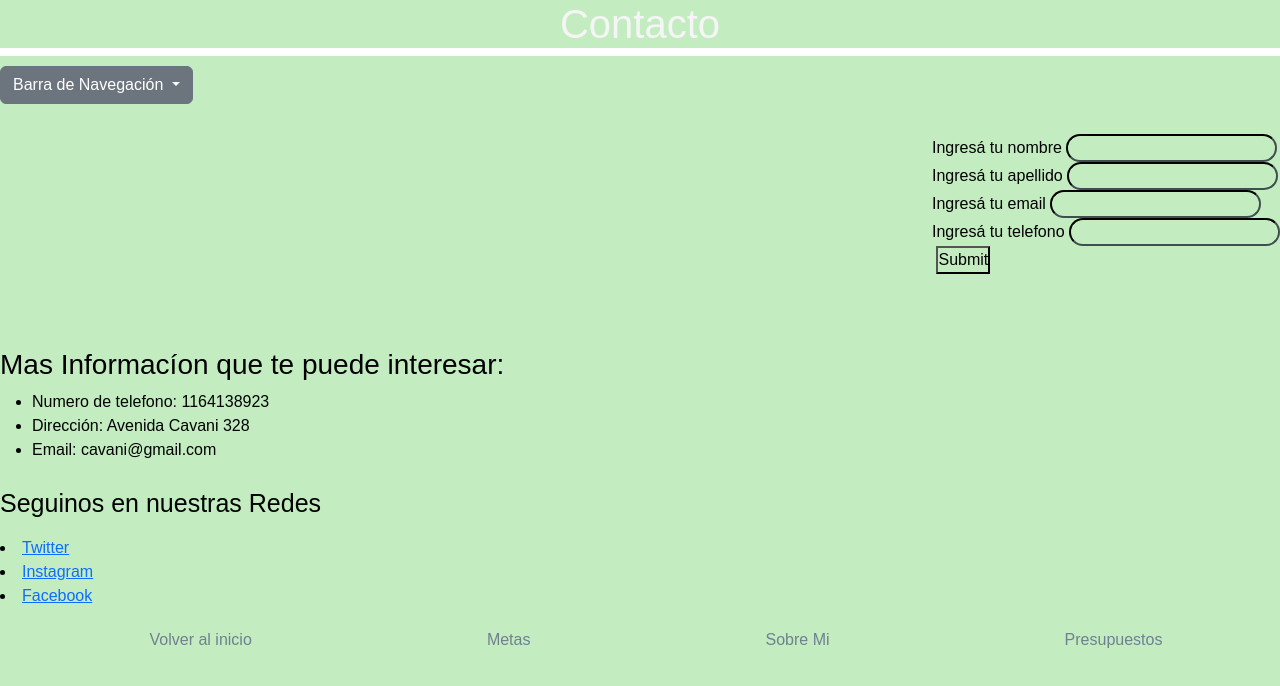
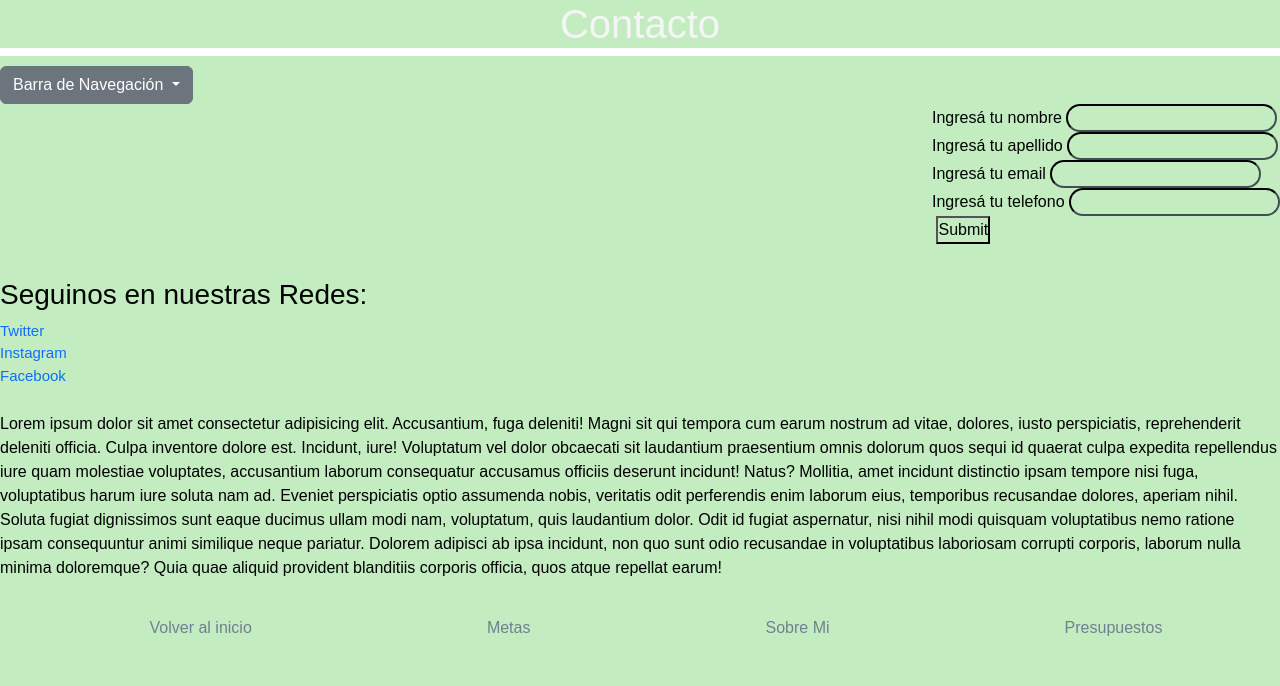
Before and after one commit to julianalbornozz/preentrega2albornozjulian, a plain HTML site: page pages/contacto.html in a window 1280 px wide. Drawn offline with nearby package versions, Linux system fonts and the light colour scheme.

Commit message:
Ulitmo Commit

```diff
--- a/pages/contacto.html
+++ b/pages/contacto.html
@@ -6,7 +6,8 @@
     <meta name="viewport" content="width=device-width, initial-scale=1.0">
     <title>Contacto</title>
     <link rel="stylesheet" href="../style.css">
-    <link href="https://cdn.jsdelivr.net/npm/bootstrap@5.3.2/dist/css/bootstrap.min.css" rel="stylesheet" integrity="sha384-T3c6CoIi6uLrA9TneNEoa7RxnatzjcDSCmG1MXxSR1GAsXEV/Dwwykc2MPK8M2HN" crossorigin="anonymous">
+    <link href="https://cdn.jsdelivr.net/npm/bootstrap@5.3.2/dist/css/bootstrap.min.css" rel="stylesheet"
+        integrity="sha384-T3c6CoIi6uLrA9TneNEoa7RxnatzjcDSCmG1MXxSR1GAsXEV/Dwwykc2MPK8M2HN" crossorigin="anonymous">
 </head>
 
 <body>
@@ -46,23 +47,19 @@
         </div>
     </section>
 
-
-
-
     <footer>
-        <h3 class="pie-final">Mas Informacíon que te puede interesar:</h3>
-        <ul>
-            <li>Numero de telefono: 1164138923</li>
-            <li>Dirección: Avenida Cavani 328</li>
-            <li>Email: cavani@gmail.com</li>
-
-        </ul>
-
-        <h3 class="redes">Seguinos en nuestras Redes</h3>
+        <div class="redes">
+            <h3>Seguinos en nuestras Redes:</h3>
             <li><a href="https://www.twitter.com">Twitter</a></li>
             <li><a href="https://www.instagram.com">Instagram</a></li>
             <li><a href="https://www.facebook.com">Facebook</a></li>
         </div>
+
+        <p>Lorem ipsum dolor sit amet consectetur adipisicing elit. Accusantium, fuga deleniti! Magni sit qui tempora cum earum nostrum ad vitae, dolores, iusto perspiciatis, reprehenderit deleniti officia. Culpa inventore dolore est.
+        Incidunt, iure! Voluptatum vel dolor obcaecati sit laudantium praesentium omnis dolorum quos sequi id quaerat culpa expedita repellendus iure quam molestiae voluptates, accusantium laborum consequatur accusamus officiis deserunt incidunt! Natus?
+        Mollitia, amet incidunt distinctio ipsam tempore nisi fuga, voluptatibus harum iure soluta nam ad. Eveniet perspiciatis optio assumenda nobis, veritatis odit perferendis enim laborum eius, temporibus recusandae dolores, aperiam nihil.
+        Soluta fugiat dignissimos sunt eaque ducimus ullam modi nam, voluptatum, quis laudantium dolor. Odit id fugiat aspernatur, nisi nihil modi quisquam voluptatibus nemo ratione ipsam consequuntur animi similique neque pariatur.
+        Dolorem adipisci ab ipsa incidunt, non quo sunt odio recusandae in voluptatibus laboriosam corrupti corporis, laborum nulla minima doloremque? Quia quae aliquid provident blanditiis corporis officia, quos atque repellat earum!</p>
 
         <ul class="ultimos-li">
             <li><a href="../index.html">Volver al inicio</a></li>
@@ -71,7 +68,9 @@
             <li><a href="./presupuestos.html">Presupuestos</a></li>
         </ul>
     </footer>
-    <script src="https://cdn.jsdelivr.net/npm/bootstrap@5.3.2/dist/js/bootstrap.bundle.min.js" integrity="sha384-C6RzsynM9kWDrMNeT87bh95OGNyZPhcTNXj1NW7RuBCsyN/o0jlpcV8Qyq46cDfL" crossorigin="anonymous"></script>
+    <script src="https://cdn.jsdelivr.net/npm/bootstrap@5.3.2/dist/js/bootstrap.bundle.min.js"
+        integrity="sha384-C6RzsynM9kWDrMNeT87bh95OGNyZPhcTNXj1NW7RuBCsyN/o0jlpcV8Qyq46cDfL"
+        crossorigin="anonymous"></script>
 </body>
 
 </html>
--- a/style.css
+++ b/style.css
@@ -307,12 +307,10 @@ div a:visited {
     padding-top: 10px;
 }
 
-.pie-final {
-    padding-top: 50px;
-}
+.informacion {
+    font-size: 20px;
+    font-weight: 400;
 
-.pie-final ul {
-    padding: 20px;
 }
 
 .ultimos-li {
@@ -329,12 +327,11 @@ div a:visited {
 }
 
 .contact-form {
-    padding-top: 30px;
+    padding-bottom: 10px;
     margin-left: 5px;
     display: flex;
     flex-direction: row;
     justify-content: flex-end;
-
 }
 
 .contact-form__nombre {
@@ -358,16 +355,17 @@ div a:visited {
 }
 
 .redes {
-    font-size: 25px;
+    font-size: 15px;
     font-weight: 500;
-    line-height: 2;
+    list-style: none;
+    padding-bottom: 25px;
 }
 
 .redes li a {
     text-decoration: none;
 }
 
-/* esto es nuevo */
+
 
 
 
```
Lines whose indentation alone changed are shown as unchanged.
